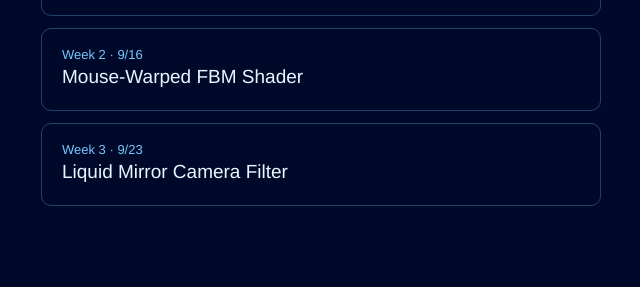
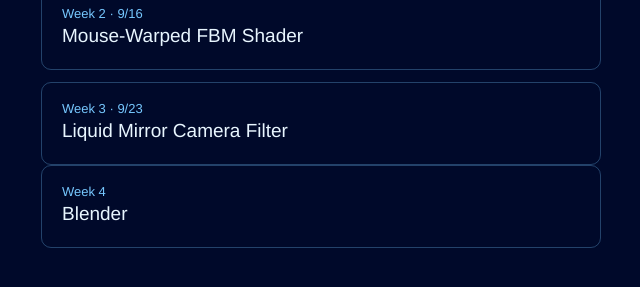
Before and after one commit to mikufan010-hash/week1-, a plain HTML site: page index.html in a window 1280 px wide. Shown: the part 365-652 px from the top of the page, without its empty margins (319-959 px from the left). Drawn offline with Linux system fonts and the light colour scheme.

Commit message:
Update index.html

```diff
--- a/index.html
+++ b/index.html
@@ -66,6 +66,12 @@
         <div class="desc"></div>
       </a>
     </li>
+    <a href="week4.html">
+        <div class="week">Week 4</div>
+        <div class="title">Blender</div>
+        <div class="desc"></div>
+      </a>
+    </li>
   </ul>
 </main>
 </body>
```
